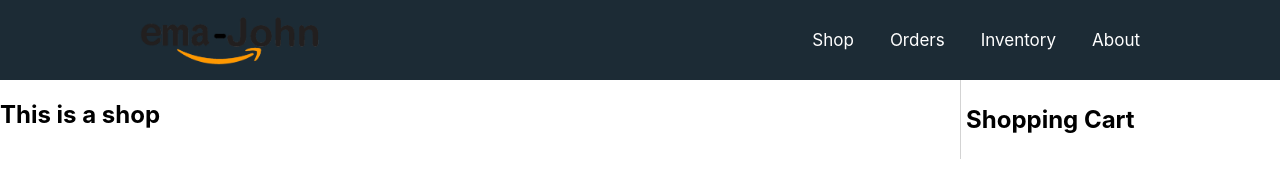
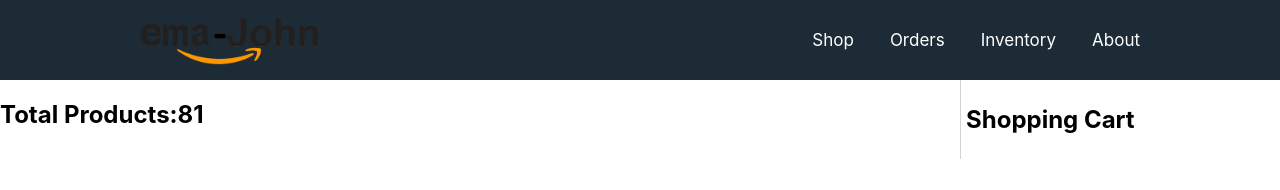
Before and after one commit to bellicose77/ecommerce-practice, a React (Create React App) app: page / in a window 1280 px wide. Shown: the top 190 px of the page. Built offline with nearby package versions, Linux system fonts and the light colour scheme.

Commit message:
data load

```diff
--- a/src/components/Shop/Shop.js
+++ b/src/components/Shop/Shop.js
@@ -1,12 +1,18 @@
-import React, { useState } from 'react';
+import React, { useEffect, useState } from 'react';
 import './Shop.css'
 
 const Shop = () => {
-    const[products,setProducts]=useState([])
+    const[products,setProducts]=useState([]);
+    useEffect(()=>{
+        fetch('products.JSON')
+        .then(res =>res.json())
+        .then(data=>setProducts(data))
+    },[]);
+    console.log(products)
     return (
         <div className='shop'>
            <div className='products-container'>
-               <h2>This is a shop</h2>
+               <h2>Total Products:{products.length}</h2>
            </div>
             <div className='cart-container'>
                 <h2>Shopping Cart</h2>
```
